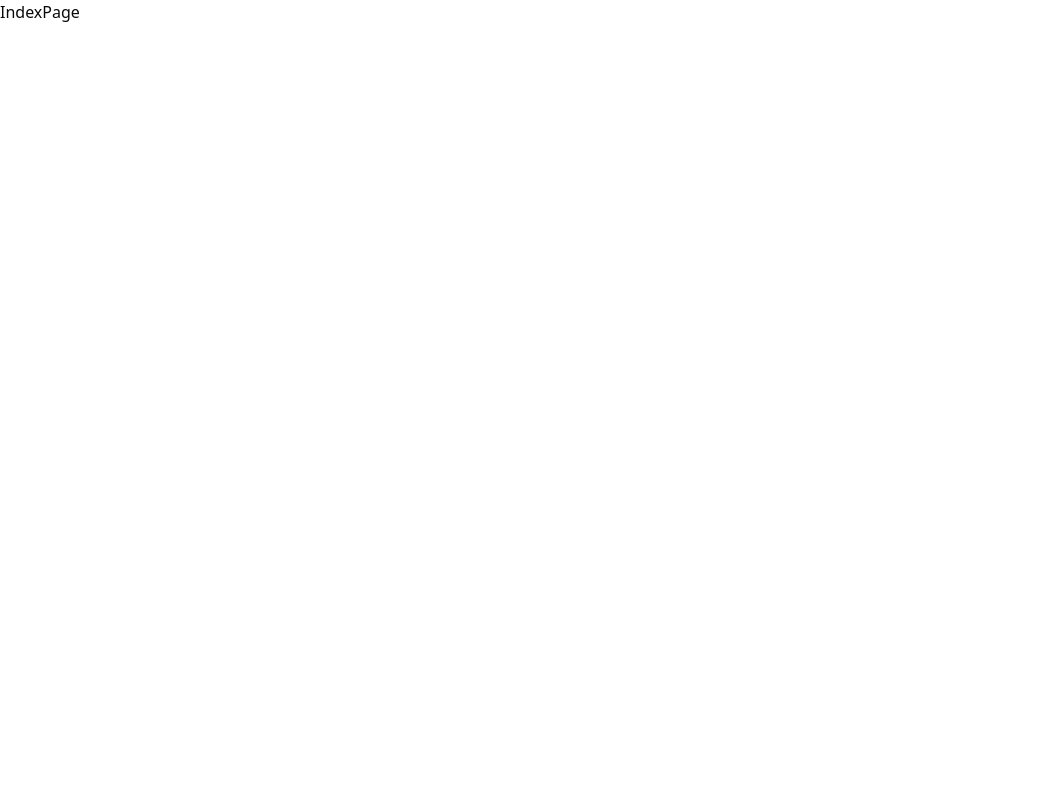
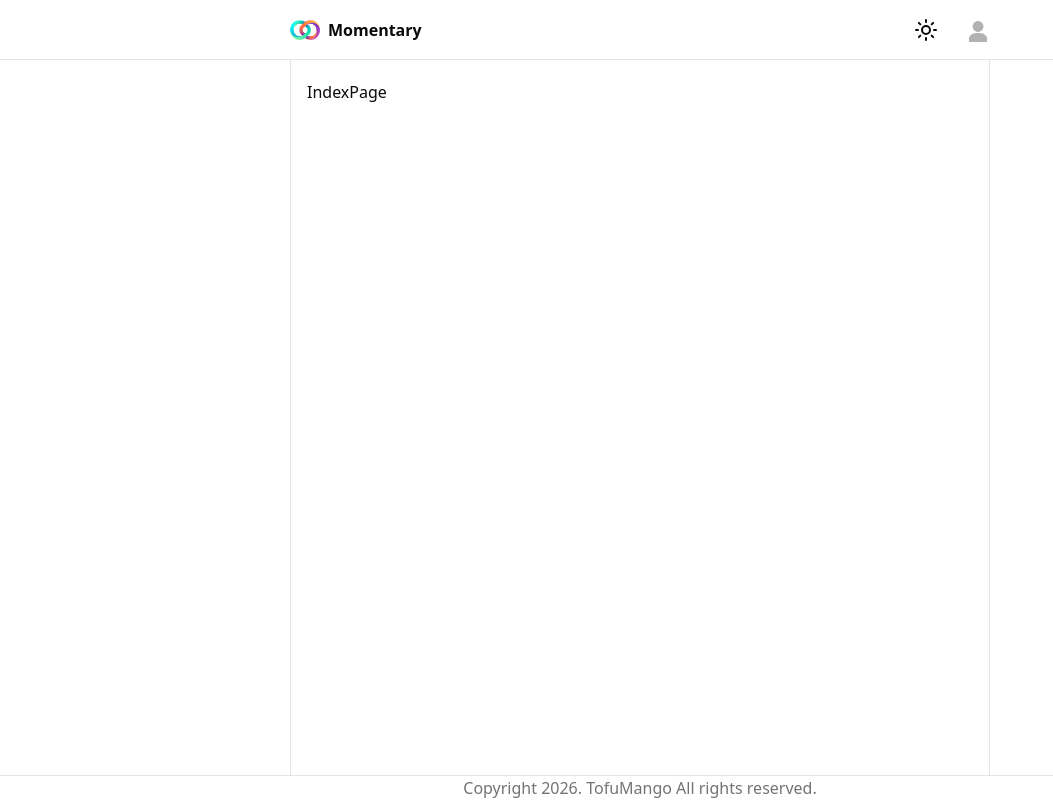
Before and after one commit to TofuMango/Momentary, a React (Vite) app: page / in a window 1280 px wide. Shown: the whole page, without its empty margins (0-1053 px from the left). Built offline with nearby package versions, Linux system fonts and the light colour scheme.

Commit message:
글로벌 레이아웃 설정

```diff
--- /dev/null
+++ b/src/components/ui/layout/global-layout.tsx
@@ -0,0 +1,37 @@
+import { Link, Outlet } from "react-router";
+import logo from "@/assets/logo.png";
+import defaultAvatar from "@/assets/default-avatar.png";
+import { SunIcon } from "lucide-react";
+
+export default function GlobalLayout() {
+  return (
+    <div className="flex min-h-[100vh] flex-col">
+      <header className="h-15 border-b">
+        <div className="m-auto flex h-full w-full max-w-175 justify-between">
+          <Link to={"/"} className="flex items-center gap-2">
+            <img
+              className="h-5"
+              src={logo}
+              alt="서로 다른 형태의 요소들이 만나 하나의 순간을 이루는 모습을 형상화한 모양"
+            />
+            <div className="font-bold">Momentary</div>
+          </Link>
+
+          <div className="flex items-center gap-5">
+            <div className="hover:bg-muted cursor-pointer rounded-full p-2">
+              <SunIcon />
+            </div>
+            <img className="h-6" src={defaultAvatar} />
+          </div>
+        </div>
+      </header>
+
+      <main className="m-auto w-full max-w-175 flex-1 border-x px-4 py-5">
+        <Outlet /> {/* 페이지 컴포넌트가 실제로 렌더링 될 위치 지정*/}
+      </main>
+      <footer className="py10 text-muted-foreground border-t text-center">
+        Copyright 2026. TofuMango All rights reserved.
+      </footer>
+    </div>
+  );
+}
--- a/src/root-route.tsx
+++ b/src/root-route.tsx
@@ -6,10 +6,12 @@ import IndexPage from "./pages/index-page";
 import PostDetailPage from "./pages/post-detail-page";
 import ProfileDetailPage from "./pages/profile-detail-page";
 import ResetPasswordPage from "./pages/reset-password-page";
+import GlobalLayout from "./components/ui/layout/global-layout";
 
 export default function RootRoute() {
   return (
     <Routes>
+      <Route element={<GlobalLayout />}>
         <Route path="/sign-in" element={<SignInPage />} />
         <Route path="/sign-up" element={<SignUpPage />} />
         <Route path="/forget-password" element={<ForegetPasswordPage />} />
@@ -19,6 +21,7 @@ export default function RootRoute() {
         <Route path="/reset-password" element={<ResetPasswordPage />} />
 
         <Route path="*" element={<Navigate to={"/"} />} />
+      </Route>
     </Routes>
   );
 }
```
Also changed, not shown: src/assets/logo.png. Lines whose indentation alone changed are shown as unchanged.
